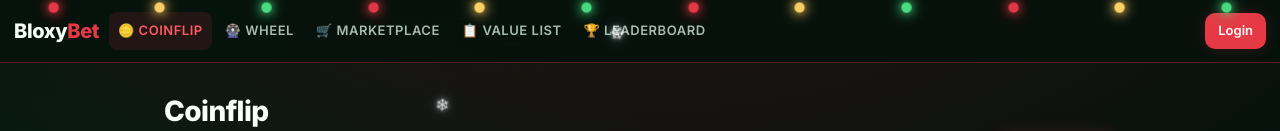
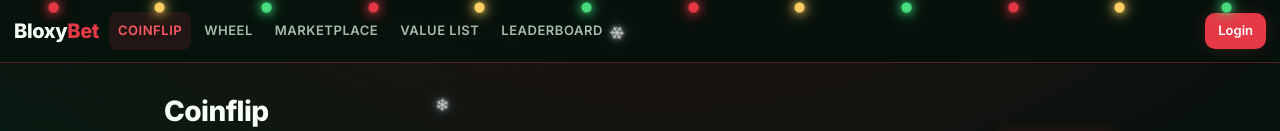
Before and after one commit to qwertykalbo17-eng/Test-website2, a React (Vite) app: page / in a window 1280 px wide. Shown: the top 131 px of the page. Built offline with nearby package versions, Linux system fonts and the light colour scheme; no server answers; the database is empty.

Commit message:
Add new file

```diff
--- a/src/components/Navbar.tsx
+++ b/src/components/Navbar.tsx
@@ -49,35 +49,35 @@ export default function Navbar({
               onClick={() => onNavigate("coinflip")}
               title="Coinflip"
             >
-              <span aria-hidden="true">🪙</span> <span className="nav-link__text">Coinflip</span>
+              <span aria-hidden="true"></span> <span className="nav-link__text">Coinflip</span>
             </button>
             <button
               className={`nav-link ${page === "wheel" ? "is-active" : ""}`}
               onClick={() => onNavigate("wheel")}
               title="Wheel"
             >
-              <span aria-hidden="true">🎡</span> <span className="nav-link__text">Wheel</span>
+              <span aria-hidden="true"></span> <span className="nav-link__text">Wheel</span>
             </button>
             <button
               className={`nav-link ${page === "market" ? "is-active" : ""}`}
               onClick={() => onNavigate("market")}
               title="Marketplace"
             >
-              <span aria-hidden="true">🛒</span> <span className="nav-link__text">Marketplace</span>
+              <span aria-hidden="true"></span> <span className="nav-link__text">Marketplace</span>
             </button>
             <button
               className={`nav-link ${page === "values" ? "is-active" : ""}`}
               onClick={() => onNavigate("values")}
               title="Value List"
             >
-              <span aria-hidden="true">📋</span> <span className="nav-link__text">Value List</span>
+              <span aria-hidden="true"></span> <span className="nav-link__text">Value List</span>
             </button>
             <button
               className={`nav-link ${page === "leaderboard" ? "is-active" : ""}`}
               onClick={() => onNavigate("leaderboard")}
               title="Leaderboard"
             >
-              <span aria-hidden="true">🏆</span> <span className="nav-link__text">Leaderboard</span>
+              <span aria-hidden="true"></span> <span className="nav-link__text">Leaderboard</span>
             </button>
             {isAdmin && (
               <button
@@ -85,7 +85,7 @@ export default function Navbar({
                 onClick={() => onNavigate("admin")}
                 title="Admin"
               >
-                <span aria-hidden="true">🛠</span> <span className="nav-link__text">Admin</span>
+                <span aria-hidden="true"></span> <span className="nav-link__text">Admin</span>
               </button>
             )}
           </nav>
@@ -128,26 +128,26 @@ export default function Navbar({
       {/* phone navigation: fixed bar at the bottom of the screen */}
       <nav className="tabbar" aria-label="Main navigation">
         <button className={`tabbar__item ${page === "coinflip" ? "is-active" : ""}`} onClick={() => onNavigate("coinflip")}>
-          <span className="tabbar__icon">🪙</span>
+          <span className="tabbar__icon"></span>
           <span>Coinflip</span>
         </button>
         <button className={`tabbar__item ${page === "wheel" ? "is-active" : ""}`} onClick={() => onNavigate("wheel")}>
-          <span className="tabbar__icon">🎡</span>
+          <span className="tabbar__icon"></span>
           <span>Wheel</span>
         </button>
         <button className={`tabbar__item ${page === "market" ? "is-active" : ""}`} onClick={() => onNavigate("market")}>
-          <span className="tabbar__icon">🛒</span>
+          <span className="tabbar__icon"></span>
           <span>Market</span>
         </button>
         <button className={`tabbar__item ${page === "values" ? "is-active" : ""}`} onClick={() => onNavigate("values")}>
-          <span className="tabbar__icon">📋</span>
+          <span className="tabbar__icon"></span>
           <span>Values</span>
         </button>
         <button
           className={`tabbar__item ${page === "leaderboard" ? "is-active" : ""}`}
           onClick={() => onNavigate("leaderboard")}
         >
-          <span className="tabbar__icon">🏆</span>
+          <span className="tabbar__icon"></span>
           <span>Ranks</span>
         </button>
         {loggedIn ? (
```
